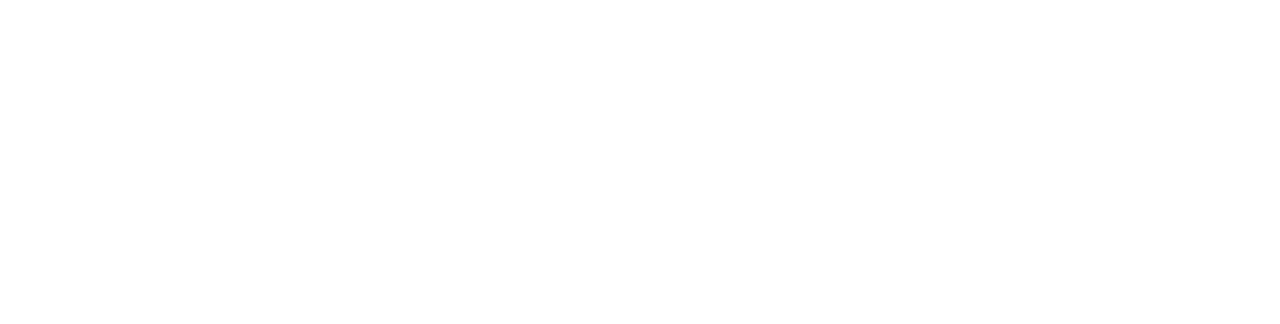
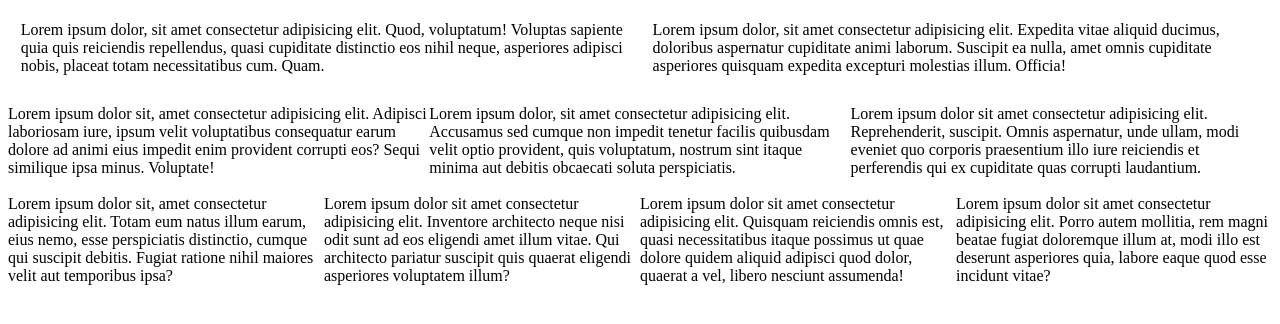
Before and after one commit to fi3rcecreature/w4b_finalproject_July2022, a plain HTML site: page index.html in a window 1280 px wide. Drawn offline with Linux system fonts and the light colour scheme.

Commit message:
added columns

```diff
--- a/css/styles.css
+++ b/css/styles.css
@@ -0,0 +1,19 @@
+.clearfix {
+    clear: both;
+}
+
+.column2 {
+    float: left;
+    width: 48%;
+    margin: 1%;
+}
+
+.column3 {
+    float: left;
+    width: 33.33%;
+}
+
+.column4 {
+    float: left;
+    width: 25%;
+}
--- a/index.html
+++ b/index.html
@@ -8,6 +8,48 @@
     <title>Websites for Beginners Final Project</title>
 </head>
 <body>
+    <!--2-Columns-->
+    <div class="row">
+        <div class="column2">
+            Lorem ipsum dolor, sit amet consectetur adipisicing elit. Quod, voluptatum! Voluptas sapiente quia quis reiciendis repellendus, quasi cupiditate distinctio eos nihil neque, asperiores adipisci nobis, placeat totam necessitatibus cum. Quam.
+        </div>
+        <div class="column2">
+            Lorem ipsum dolor, sit amet consectetur adipisicing elit. Expedita vitae aliquid ducimus, doloribus aspernatur cupiditate animi laborum. Suscipit ea nulla, amet omnis cupiditate asperiores quisquam expedita excepturi molestias illum. Officia!
+        </div>
+    </div>
+    <div class="clearfix"></div>
+</br>
+
+    <!--3-Columns-->
+    <div class="row">
+        <div class="column3">
+            Lorem ipsum dolor sit, amet consectetur adipisicing elit. Adipisci laboriosam iure, ipsum velit voluptatibus consequatur earum dolore ad animi eius impedit enim provident corrupti eos? Sequi similique ipsa minus. Voluptate!
+        </div>
+        <div class="column3">
+            Lorem ipsum dolor, sit amet consectetur adipisicing elit. Accusamus sed cumque non impedit tenetur facilis quibusdam velit optio provident, quis voluptatum, nostrum sint itaque minima aut debitis obcaecati soluta perspiciatis.
+        </div>
+        <div class="column3">
+            Lorem ipsum dolor sit amet consectetur adipisicing elit. Reprehenderit, suscipit. Omnis aspernatur, unde ullam, modi eveniet quo corporis praesentium illo iure reiciendis et perferendis qui ex cupiditate quas corrupti laudantium.
+        </div>
+    </div>
+    <div class="clearfix"></div>
+</br>
+    <!--4-Columns-->
+    <div class="row">
+        <div class="column4">
+            Lorem ipsum dolor sit, amet consectetur adipisicing elit. Totam eum natus illum earum, eius nemo, esse perspiciatis distinctio, cumque qui suscipit debitis. Fugiat ratione nihil maiores velit aut temporibus ipsa?
+        </div>
+        <div class="column4">
+            Lorem ipsum dolor sit amet consectetur adipisicing elit. Inventore architecto neque nisi odit sunt ad eos eligendi amet illum vitae. Qui architecto pariatur suscipit quis quaerat eligendi asperiores voluptatem illum?
+        </div>
+        <div class="column4">
+            Lorem ipsum dolor sit amet consectetur adipisicing elit. Quisquam reiciendis omnis est, quasi necessitatibus itaque possimus ut quae dolore quidem aliquid adipisci quod dolor, quaerat a vel, libero nesciunt assumenda!
+        </div>
+        <div class="column4">
+            Lorem ipsum dolor sit amet consectetur adipisicing elit. Porro autem mollitia, rem magni beatae fugiat doloremque illum at, modi illo est deserunt asperiores quia, labore eaque quod esse incidunt vitae?
+        </div>
+    </div>
+    <div class="clearfix"></div>
 
 </body>
 </html>
```
